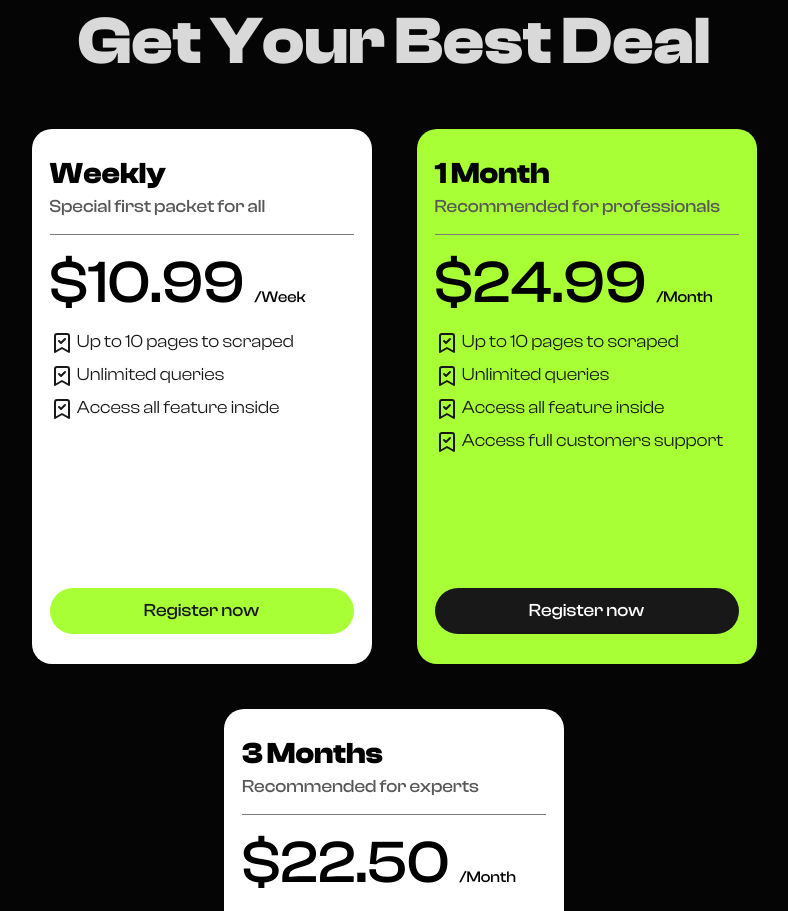
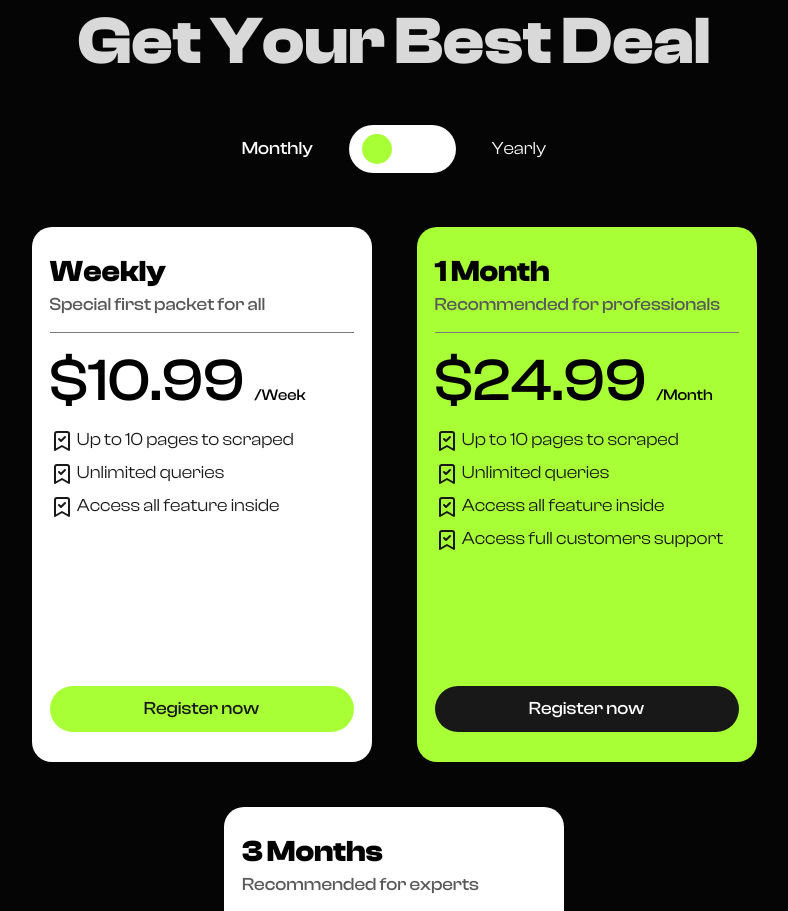
Before and after one commit to up2dul/qparser-landing-page, a React (Vite) app: page / in a window 1280 px wide. Shown: the part 3280-4191 px from the top of the page, without its empty margins (246-1034 px from the left). Built offline with nearby package versions, Linux system fonts and the light colour scheme.

Commit message:
feat: add radix switch to pricing section
Along with the styling in index.css

```diff
--- a/src/components/section/pricing.tsx
+++ b/src/components/section/pricing.tsx
@@ -1,3 +1,5 @@
+import * as Switch from '@radix-ui/react-switch';
+
 import { PricingCard } from '~/components/common';
 import { pricings } from '~/lib/data';
 
@@ -7,6 +9,16 @@ export const Pricing = () => {
       <h1 className="font-bold text-grey text-3xl md:text-5xl xl:text-6xl">
         Get Your Best Deal
       </h1>
+
+      <div className="mt-[43px] md:mt-[50px] flex justify-center items-center gap-8 text-white">
+        <h2 className="font-medium">Monthly</h2>
+
+        <Switch.Root className="switch-root">
+          <Switch.Thumb className="switch-thumb" />
+        </Switch.Root>
+
+        <h2>Yearly</h2>
+      </div>
 
       <ul className="mt-12 flex flex-wrap justify-center items-center gap-10">
         {pricings.map(pricing => (
--- a/src/index.css
+++ b/src/index.css
@@ -53,3 +53,17 @@
     @apply px-[18px] xs:px-[26px] sm:px-[32px] md:px-[42px] lg:px-[72px] xl:px-[140px];
   }
 }
+
+.switch-root {
+  @apply w-[107px] py-2 px-3 bg-white rounded-full relative;
+  @apply focus:outline-none focus:ring-1 focus:ring-offset-2 focus:ring-offset-white focus:ring-green;
+}
+
+.switch-thumb {
+  @apply block w-[30px] h-[30px] rounded-full;
+  @apply bg-green;
+  @apply transition-transform will-change-transform;
+}
+.switch-thumb[data-state='checked'] {
+  @apply translate-x-12;
+}
```
